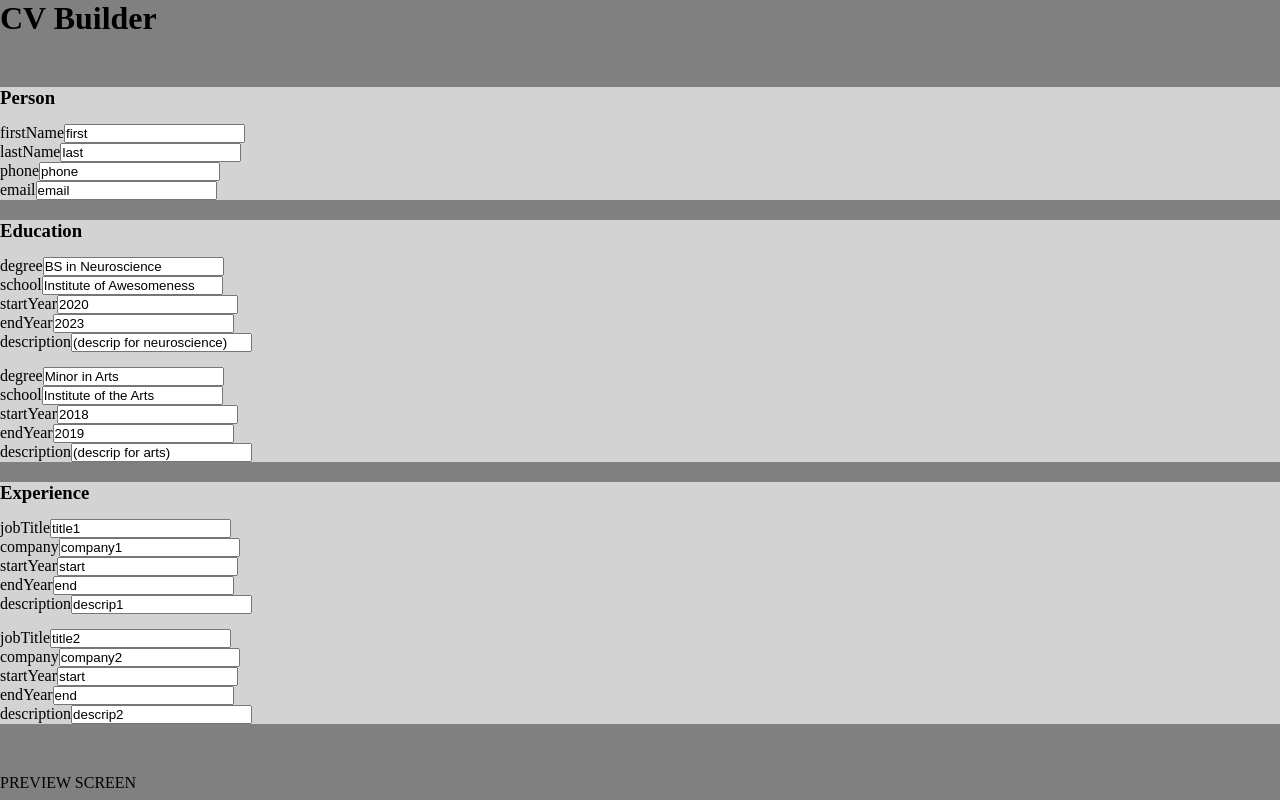
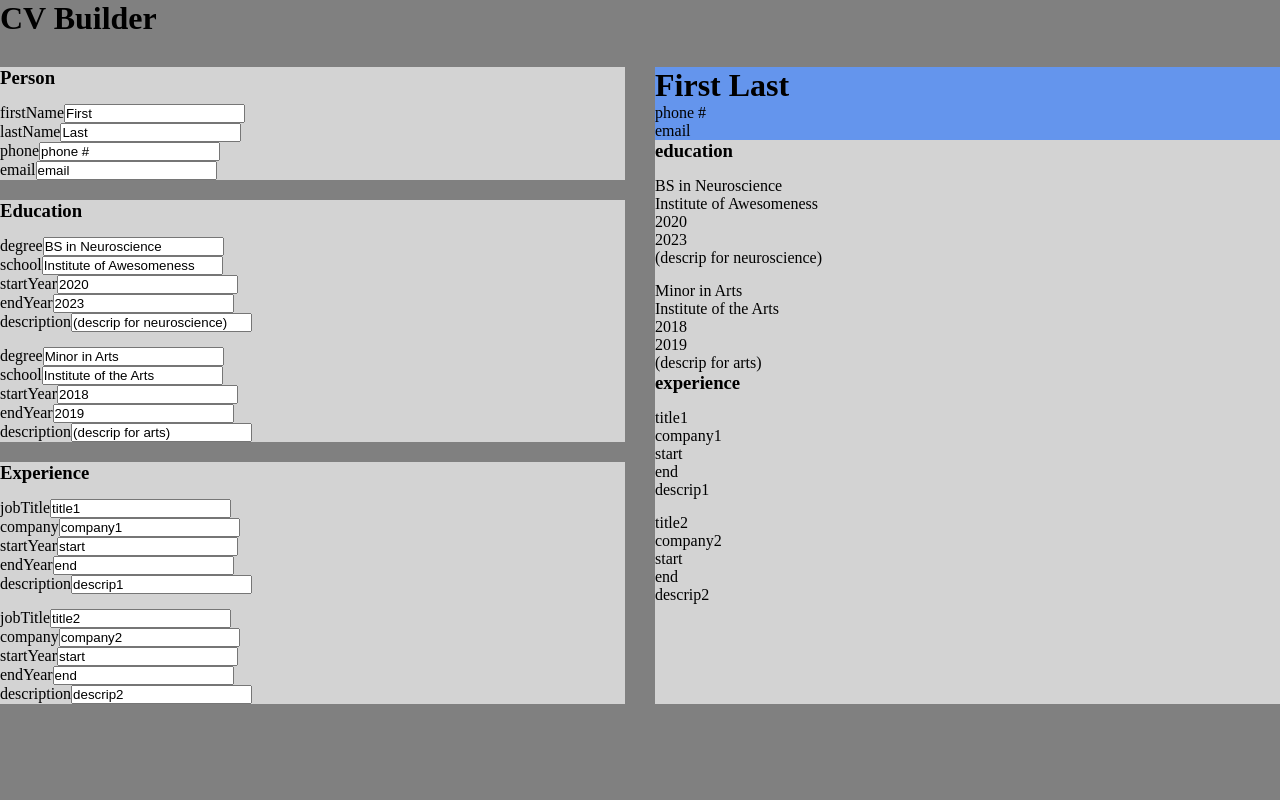
Before and after one commit to strallia/cv-app, a React (Vite) app: page / in a window 1280 px wide. Built offline with nearby package versions, Linux system fonts and the light colour scheme.

Commit message:
feat: Display content for preview cv

```diff
--- a/src/components/App.jsx
+++ b/src/components/App.jsx
@@ -7,16 +7,32 @@ function App() {
     return `${title.charAt(0).toUpperCase()}${title.slice(1)}`;
   });
 
+  const personData = data.person[0];
+
   return (
     <>
-      <h1>CV Builder</h1>
+      <h1 className="header__title">CV Builder</h1>
       <div className="edit-screen">
         {sectionTitles.map((title) => {
           const formsList = data[title.toLowerCase()];
-          return <Section key={title} title={title} formsList={formsList} />;
+          return <Section key={title} title={title} list={formsList} />;
         })}
       </div>
-      <div className="preview-screen">PREVIEW SCREEN</div>
+      <div className="preview-screen">
+        <header className="preview-screen__header">
+          <h1>
+            {personData.firstName} {personData.lastName}
+          </h1>
+          <p>{personData.phone}</p>
+          <p>{personData.email}</p>
+        </header>
+        <Section title="education" list={data.education} isForPreview={true} />
+        <Section
+          title="experience"
+          list={data.experience}
+          isForPreview={true}
+        />
+      </div>
     </>
   );
 }
--- a/src/components/Input.jsx
+++ b/src/components/Input.jsx
@@ -1,14 +1,14 @@
 function Input({ label, value }) {
   return (
-    <label>
-      {label}
+    <div>
+      <label htmlFor={label}> {label}</label>
       <input
         id={label}
         type="text"
         value={value}
         onChange={() => console.log("changing input value")}
       />
-    </label>
+    </div>
   );
 }
 
--- a/src/components/Section.jsx
+++ b/src/components/Section.jsx
@@ -1,12 +1,36 @@
 import { Form } from "./Form";
 
-function Section({ title, formsList }) {
+function displayInteractiveForms(list) {
   return (
-    <section>
-      <h3>{title}</h3>
-      {formsList.map((formData, index) => {
+    <>
+      {list.map((formData, index) => {
         return <Form key={index} formData={formData} />;
       })}
+    </>
+  );
+}
+
+function displayStaticContent(list) {
+  return (
+    <>
+      {list.map((formData, formDataIndex) => {
+        const values = Object.values(formData);
+        const valuesAsComponents = values.map((value, valueIndex) => (
+          <p key={valueIndex}>{value}</p>
+        ));
+        return <div key={formDataIndex}>{valuesAsComponents}</div>;
+      })}
+    </>
+  );
+}
+
+function Section({ title, list, isForPreview = false }) {
+  return (
+    <section className={isForPreview ? "preview-section" : "edit-section"}>
+      <h3>{title}</h3>
+      {isForPreview
+        ? displayStaticContent(list)
+        : displayInteractiveForms(list)}
     </section>
   );
 }
--- a/src/data.js
+++ b/src/data.js
@@ -1,9 +1,9 @@
 export const data = {
   person: [
     {
-      firstName: "first",
-      lastName: "last",
-      phone: "phone",
+      firstName: "First",
+      lastName: "Last",
+      phone: "phone #",
       email: "email",
     },
   ],
--- a/src/styles/App.css
+++ b/src/styles/App.css
@@ -11,7 +11,12 @@ body {
 
 #root {
   display: grid;
-  gap: 50px;
+  gap: 30px;
+  grid-template-columns: 1fr 1fr;
+}
+
+.header__title {
+  grid-column: 1/3;
 }
 
 .edit-screen {
@@ -19,7 +24,8 @@ body {
   gap: 20px;
 }
 
-section {
+.edit-section,
+.preview-section {
   background-color: lightgray;
   display: grid;
   gap: 15px;
@@ -28,3 +34,11 @@ section {
 form {
   display: grid;
 }
+
+.preview-screen {
+  background-color: lightgray;
+}
+
+.preview-screen__header {
+  background-color: cornflowerblue;
+}
```
